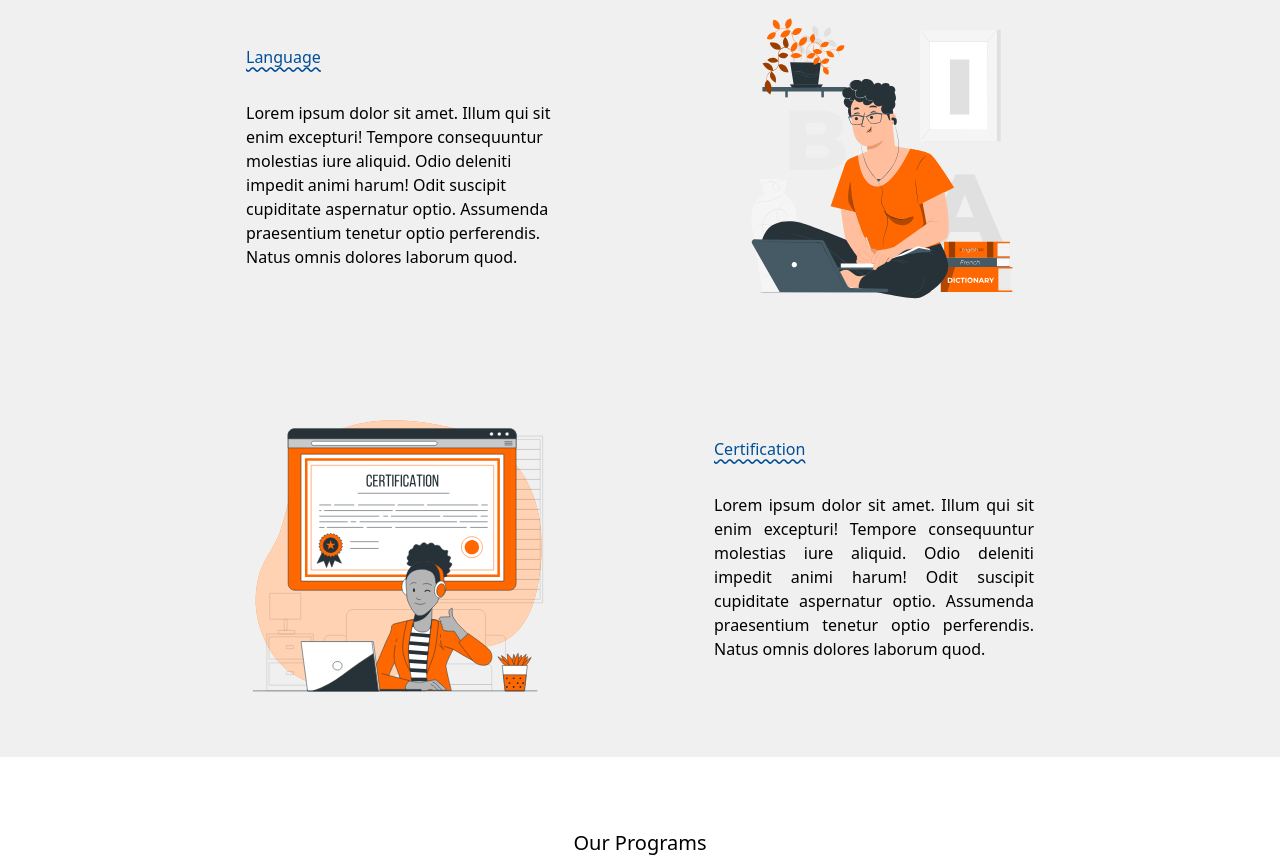
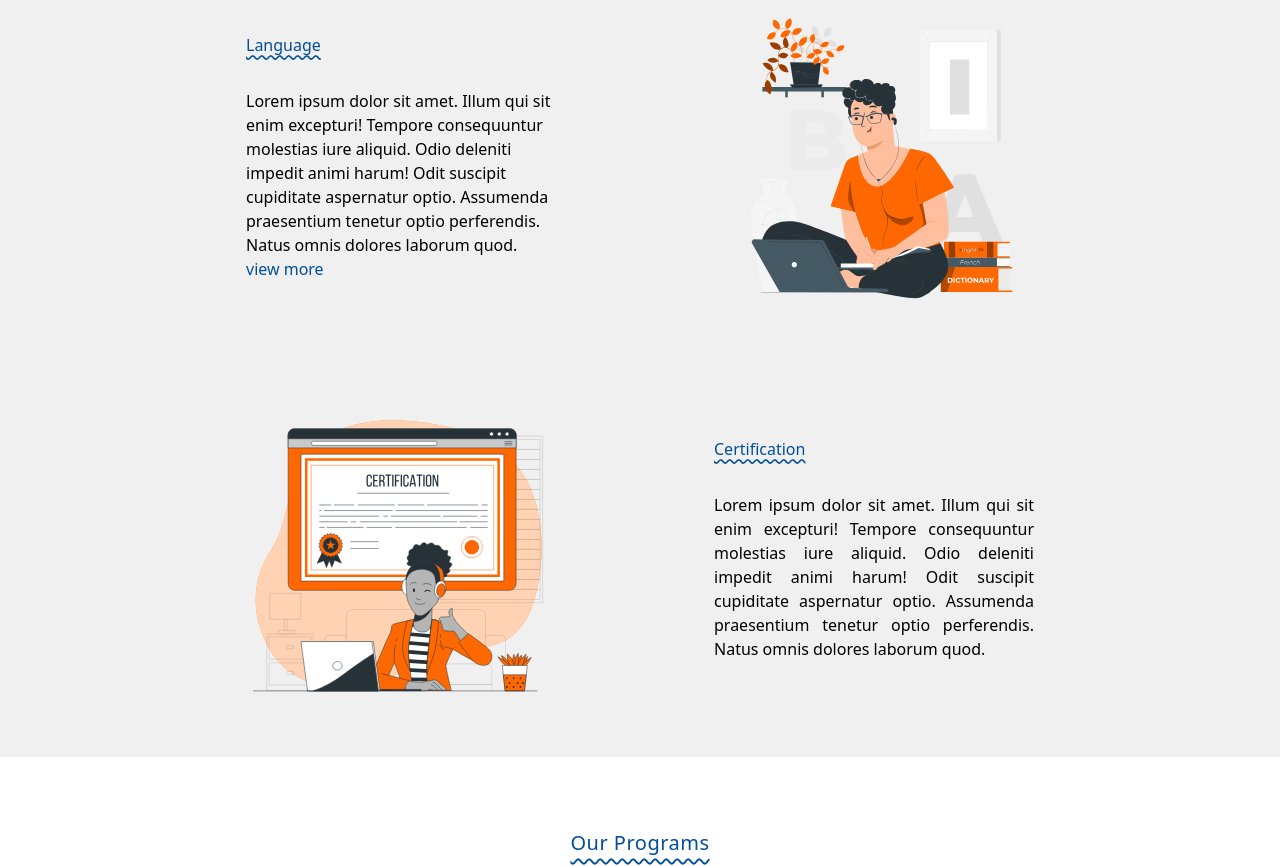
Before and after one commit to Jaffar-Hussein/Star_Language_Institute, a website: page index.html in a window 1280 px wide. Shown: the part 919-1785 px from the top of the page. Drawn offline with Linux system fonts and the light colour scheme; no server answers.

Commit message:
Adds the link to the programs section

```diff
--- a/index.html
+++ b/index.html
@@ -1,5 +1,5 @@
 <!DOCTYPE html>
-<html lang="en">
+<html lang="en" class="scroll-smooth">
 
 <head>
     <meta charset="UTF-8">
@@ -92,6 +92,7 @@
                     Odit suscipit cupiditate aspernatur optio.
                     Assumenda praesentium tenetur optio perferendis.
                     Natus omnis dolores laborum quod.</p>
+                    <a href="#programs" class="no-underline hover:underline decoration-wavy underline-offset-4 text-darkBlue">view more</a>
             </div>
             <div class="learner ">
                 <img src="./assets/learner.svg" alt="">
@@ -118,7 +119,7 @@
     </section>
     <!-- Languages -->
     <section class="container min-h-screen space-y-3 flex flex-col justify-center items-center w-screen">
-        <p class="text-center antialiased text-xl">
+        <p class="text-center antialiased text-xl underline decoration-wavy underline-offset-8  tracking-wide my-3 text-darkBlue" id="programs">
             Our Programs
         </p>
         <div class="flex flex-col-reverse md:flex-row items-center justify-around min-w-fill">
```
Also changed, not shown: css/style.css.
